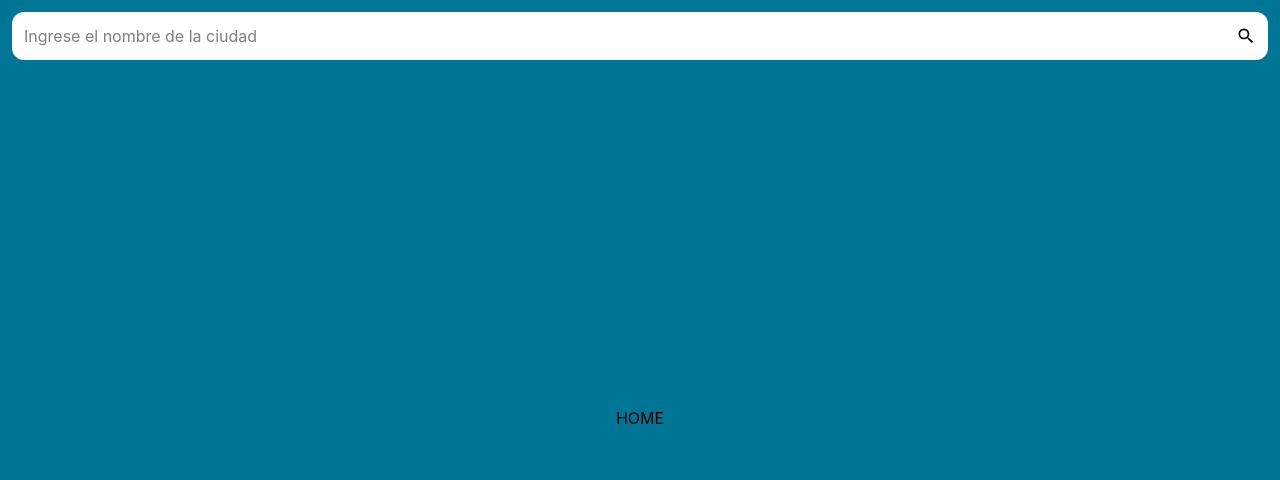
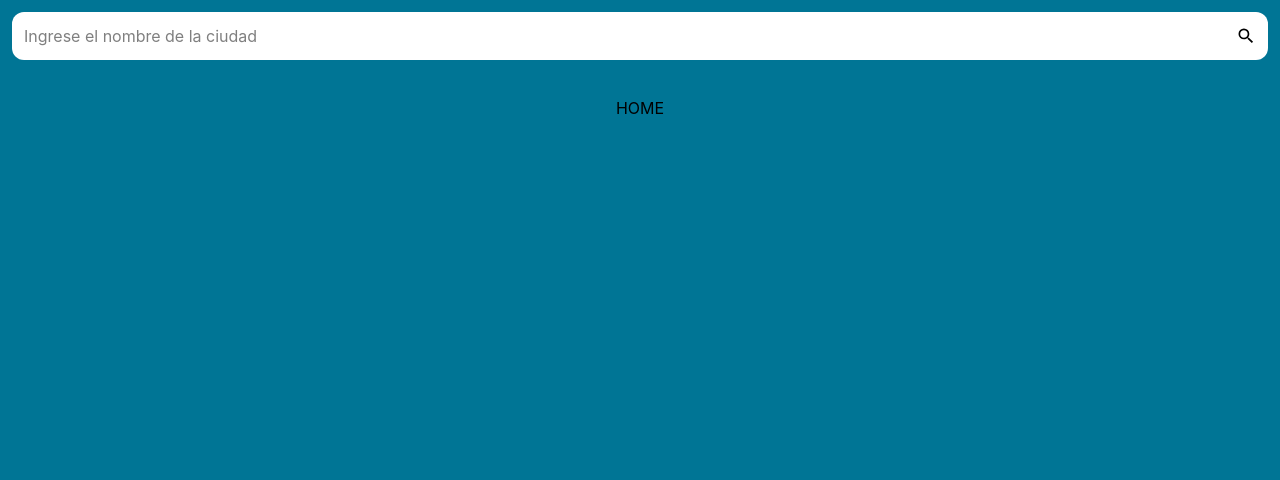
Before and after one commit to oscarmumm/weather-app, a React (Vite) app: page / in a window 1280 px wide. Shown: the top 480 px of the page. Built offline with nearby package versions, Linux system fonts and the light colour scheme.

Commit message:
minor layout fixes

```diff
--- a/src/components/Searchbar.tsx
+++ b/src/components/Searchbar.tsx
@@ -56,7 +56,7 @@ export const Searchbar = () => {
     }, [searchTerm]);
 
     return (
-        <div className="p-3 w-full">
+        <div className="p-3 w-full z-10 fixed">
             <form
                 className="bg-white rounded-xl flex justify-between"
                 onSubmit={searchLocations}>
--- a/src/layout/AppLayout.tsx
+++ b/src/layout/AppLayout.tsx
@@ -6,7 +6,9 @@ export const AppLayout = () => {
     return (
         <div className="min-h-screen bg-cyan-700 flex flex-col items-center justify-between">
             <Searchbar />
-            <Outlet />
+            <div className='pt-24'>
+                <Outlet />
+            </div>
             <Footer />
         </div>
     );
```
